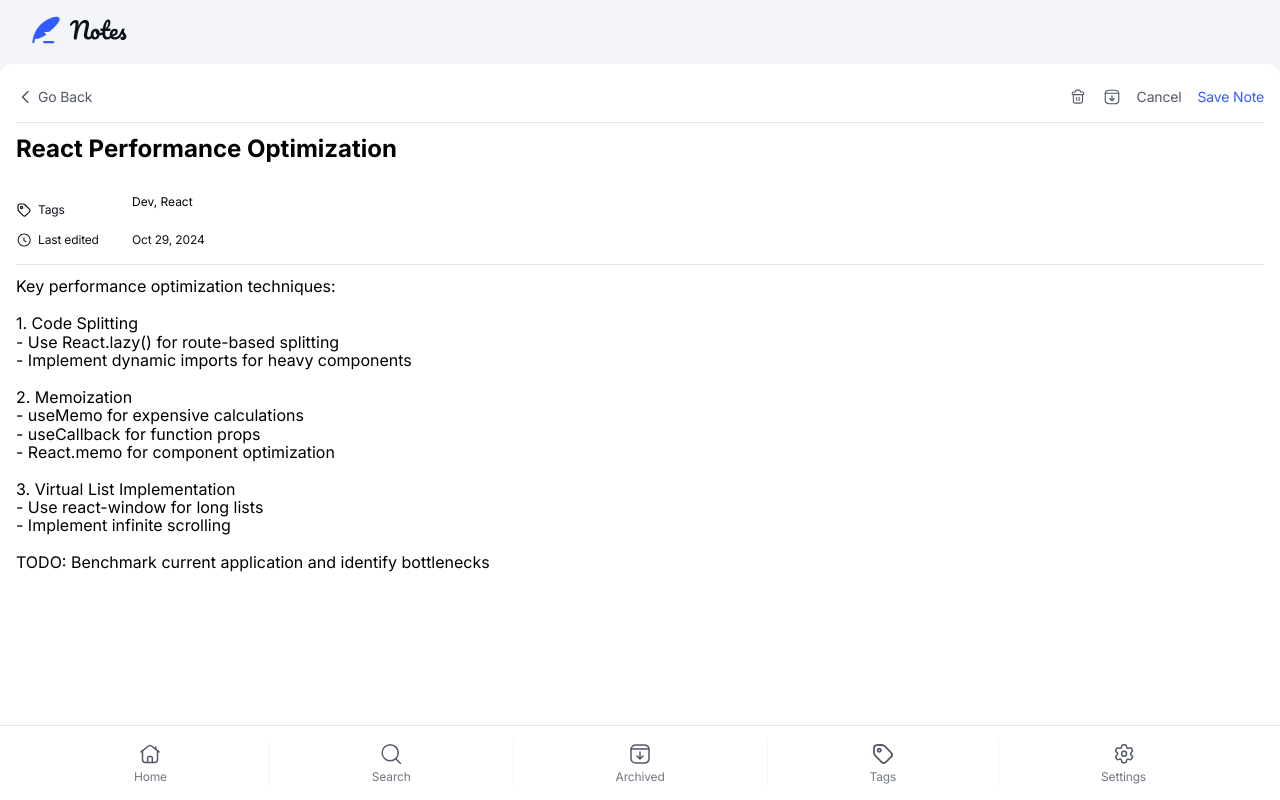
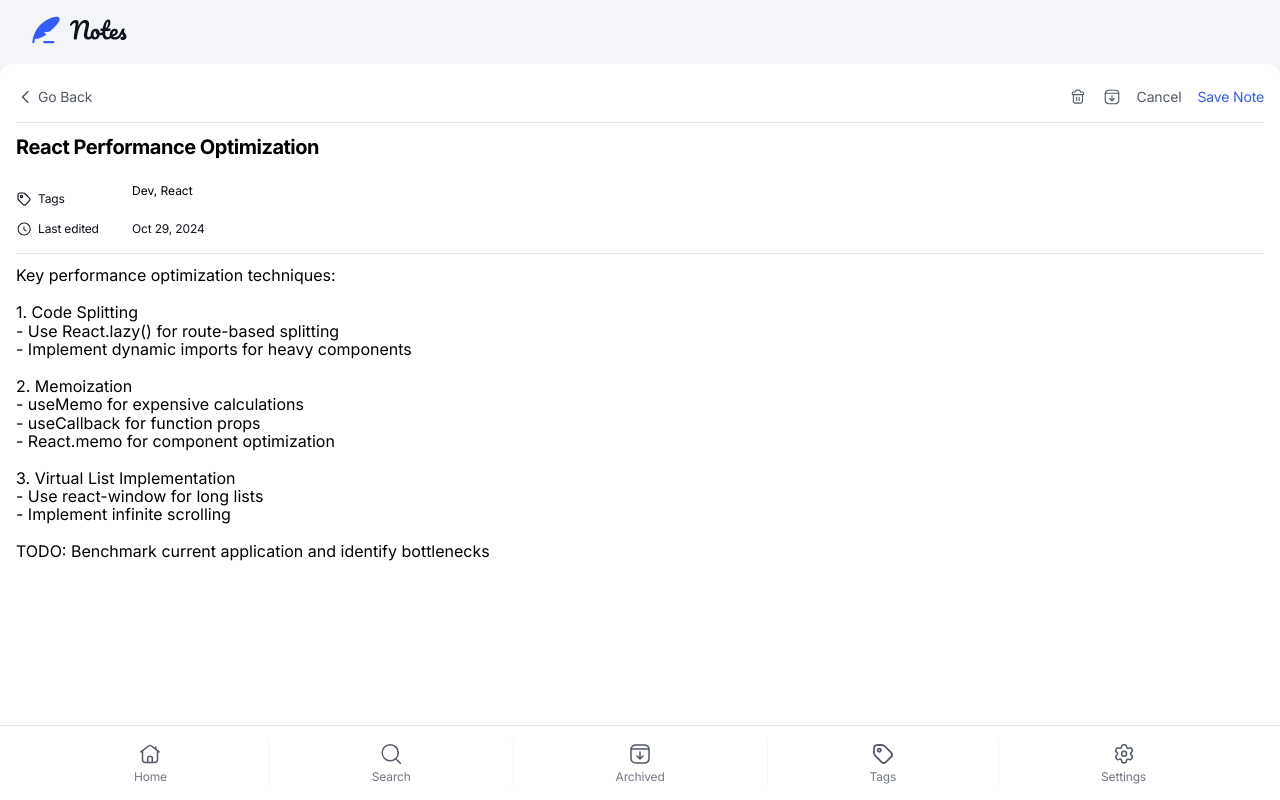
Before and after one commit to vicaleksa/note-taking-web-app, a React app: page /1 in a window 1280 px wide. Built offline with nearby package versions, Linux system fonts and the light colour scheme.

Commit message:
fix placeholders

```diff
--- a/src/pages/NoteDetail/style.module.css
+++ b/src/pages/NoteDetail/style.module.css
@@ -1,10 +1,7 @@
 .title {
-    font: var(--text-sans-serif-preset1);
-    margin-bottom: var(--spacing-150);
-}
-
-.title::placeholder {
-    color: currentcolor;
+    font: var(--text-sans-serif-preset2);
+    letter-spacing: var(--letter-spacing-preset2);
+    margin-bottom: var(--spacing-075);
 }
 
 .textarea {
@@ -41,17 +38,15 @@
     margin-right: var(--spacing-100);
 }
 
-.tags::placeholder {
-    color: var(--clr-neutral-400);
-}
-
 .text {
     white-space: pre-line;
     padding-bottom: 30vh;
 }
 
+.title::placeholder,
+.tags::placeholder,
 .text::placeholder {
-    color: currentcolor;
+    color: var(--clr-neutral-400);
 }
 
 @media (width >= 48rem) {
```
